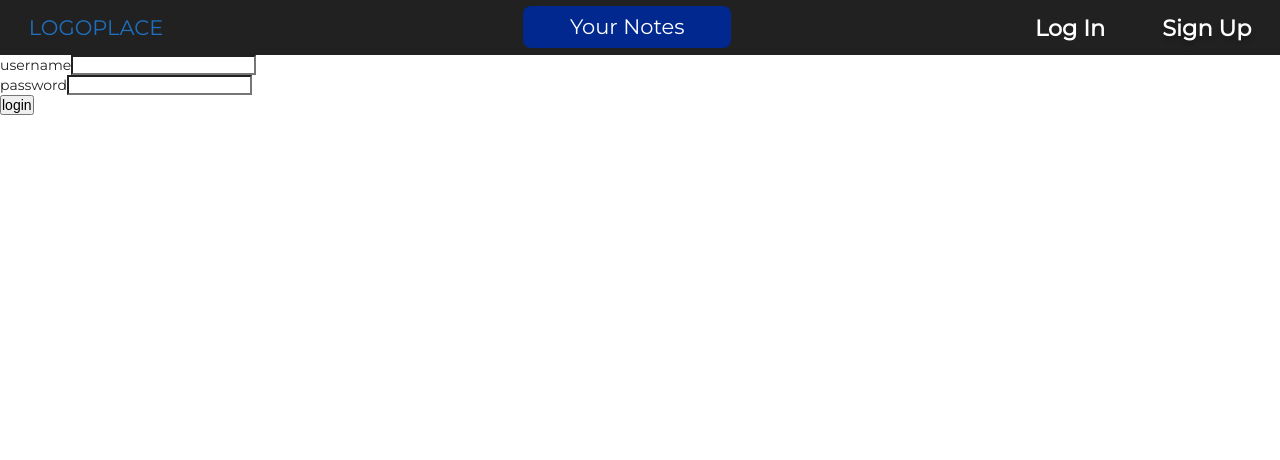
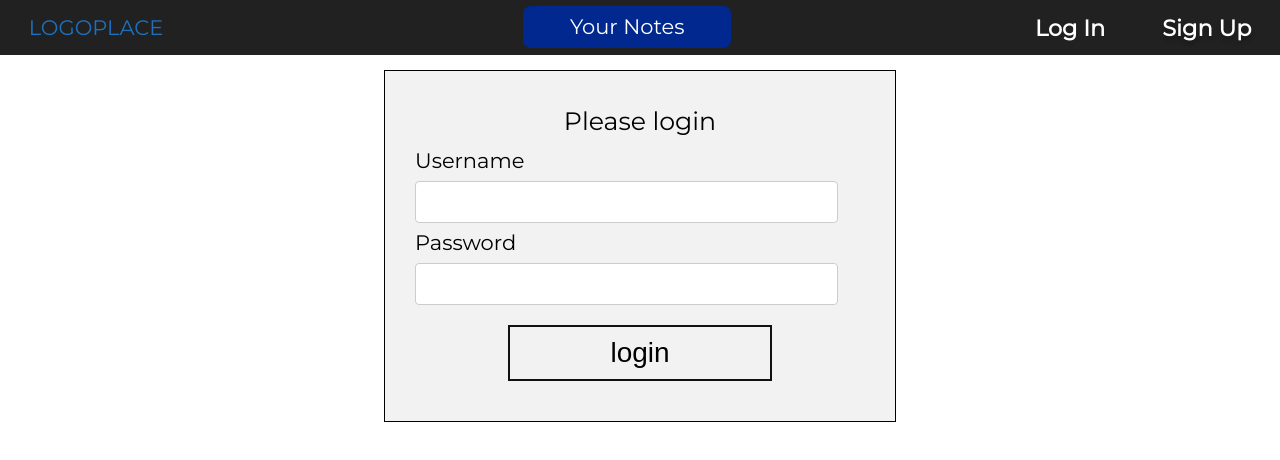
Before and after one commit to szmflis/NotesApp, a React (Create React App) app in the folder front/: page /login in a window 1280 px wide. Shown: the top 460 px of the page. Built offline with nearby package versions, Linux system fonts and the light colour scheme.

Commit message:
offline fix, login form

```diff
--- a/front/src/components/Login.js
+++ b/front/src/components/Login/Login.js
@@ -1,9 +1,10 @@
 import React, {useState}from 'react'
-import loginService from '../services/login'
+import loginService from '../../services/login'
 import {connect}from 'react-redux'
-import noteService from '../services/notes'
-import {setUser}from '../reducers/user-reducer'
+import noteService from '../../services/notes'
+import {setUser}from '../../reducers/user-reducer'
 import {withRouter}from 'react-router-dom'
+import {Container, Header, Input, Label, ButtonRow, SubmitButton} from './Login_styled_comp'
 
 const Login = (props) => {
 
@@ -34,27 +35,31 @@ const Login = (props) => {
 
 
   return(
-    <form onSubmit={handleLogin}>
-      <div>
-        username
-        <input
+    <Container>
+      <Header>Please login</Header>
+      <form onSubmit={handleLogin}>
+        <Label>Username</Label>
+        <Input
           type="text"
           value={username}
           name="Username"
           onChange={({target}) => setUsername(target.value)}
-          />
-      </div>
-      <div>
-        password
-        <input
+        />
+
+        <Label>Password</Label>
+        <Input
           type="password"
           value={password}
           name="Password"
           onChange={({target}) => setPassword(target.value)}
-          />
-      </div>
-      <button type="submit">login</button>
-    </form>
+        />
+        <ButtonRow>
+          <SubmitButton type="submit">
+            login
+          </SubmitButton>
+        </ButtonRow>
+      </form>
+    </Container>
   )
 }
 
--- /dev/null
+++ b/front/src/components/Login/Login_styled_comp.js
@@ -0,0 +1,56 @@
+import React from 'react'
+import styled from 'styled-components'
+
+export const Container = styled.div `
+    background-color: #f2f2f2;
+    width: 40%;
+    margin: 15px auto;
+
+
+
+    padding: 20px;
+    border: 1px solid black;
+`
+
+export const Header = styled.div `
+    margin: 20px;
+    text-align: center;
+    font-size: 1.8em;
+    color: #000000;
+`
+
+export const Label = styled.div `
+    margin: 10px;
+    font-size: 1.5em;
+    color: #000000;
+`
+
+export const Input = styled.input `
+    width: 90%;
+    padding: 12px 20px;
+    margin-left: 10px;
+    display: inline-block;
+    border: 1px solid #ccc;
+    border-radius: 4px;
+    box-sizing: border-box;
+`
+
+export const ButtonRow = styled.div `
+    display: flex;
+    justify-content: center;
+`
+
+export const SubmitButton = styled.button `
+    border: 2px solid #111;
+    padding: 10px 100px;
+    background: transparent;
+    margin: 20px;
+    font-size: 2em;
+    color: #000000;
+
+    transition: background 0.5s
+
+    &:hover{
+        background: white;
+    }
+`
--- a/front/src/components/Navbar/Navbar.js
+++ b/front/src/components/Navbar/Navbar.js
@@ -8,6 +8,9 @@ from './always-visible-components/always-visible-styled-components'
 
 import {LogIn, SignUp, YourAccount, Logout}
 from './conditional-components/conditional-styled-components'
+
+import {initializeNotes} from '../../reducers/note-reducer'
+import { FaArrowDown } from 'react-icons/fa'
 
 const Navbar = (props) => {
 
@@ -47,6 +50,7 @@ const Navbar = (props) => {
 
   const handleLogout = (event) => {
     props.setUser(null)
+    props.initializeNotes([])
     window.localStorage.removeItem('loggedUser')
   }
 
@@ -63,12 +67,14 @@ const Navbar = (props) => {
 
 const mapStateToProps = (state) => {
   return {
-    loggedUser: state.user
+    loggedUser: state.user,
+    notes: state.notes
   }
 }
 
 const mapDispatchToProps = {
-  setUser
+  setUser,
+  initializeNotes
 }
 
 export default connect(mapStateToProps, mapDispatchToProps)(Navbar)
--- a/front/src/components/notepage/notesgrid/NotesGrid.js
+++ b/front/src/components/notepage/notesgrid/NotesGrid.js
@@ -10,26 +10,25 @@ const NotesGrid = (props) => {
 
   const handleNoteAdd = async (event) => {
     event.preventDefault()
+    if (props.loggedUser.user == null){
+      props.addNoteRedux({
+        content: event.target.noteText.value
+      })
+    } else {
       try {
         const responseData = await addNote({
           content: event.target.noteText.value,
           userId: props.loggedUser.user.id,
           headerAuth: props.loggedUser.user.token
         })
-      console.log(responseData)
         props.addNoteRedux(responseData)
       } catch (exception) {
         console.log(exception)
       }
     }
+  }
 
   const conditionalRender = () => {
-    if (props.loggedUser.user === null){
-      return (
-        <p>Log in to add and view notes</p>
-      )
-    } else {
-      console.log(props.notes)
     return props.notes.map(noteObj => {
       return (
         <SingleTileContainer>
@@ -42,7 +41,8 @@ const NotesGrid = (props) => {
     }
     )
   }
-  }
+
+
 
   return (
     <StyledNotesFlexbox>
--- a/front/src/components/notepage/sidebar/Sidebar.js
+++ b/front/src/components/notepage/sidebar/Sidebar.js
@@ -18,7 +18,7 @@ const Sidebar = (props) => {
   const conditionalNotesRender = () => {
     if (props.loggedUser.user === null){
       return (
-        <p>Notes will not be saved unless You are logged in.</p>
+        <p style={{fontSize: 20}}>Notes will not be saved unless You are logged in.</p>
       )
     } else {
       return (
```
Also changed, not shown: front/src/App.js (+6 -3 lines). Lines whose indentation alone changed are shown as unchanged.
